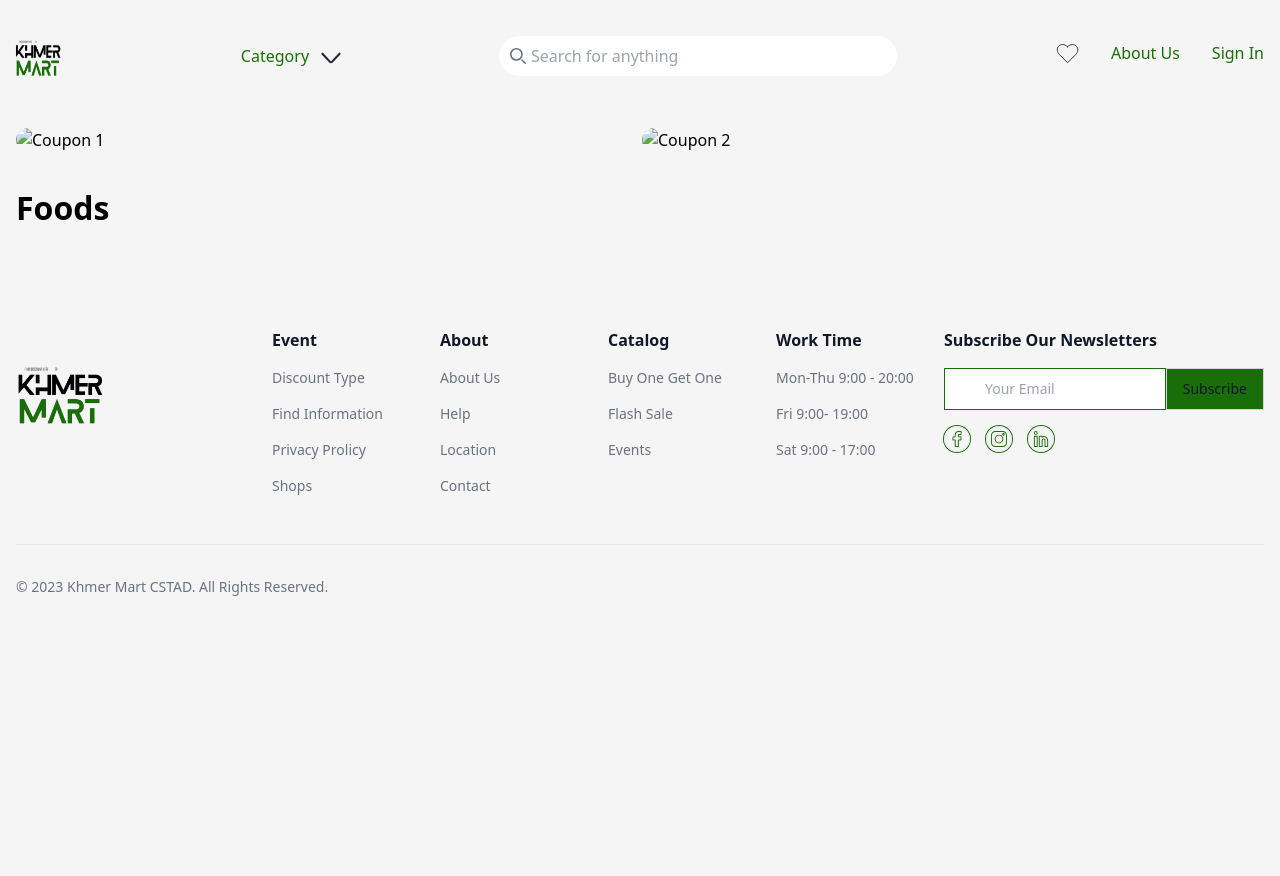
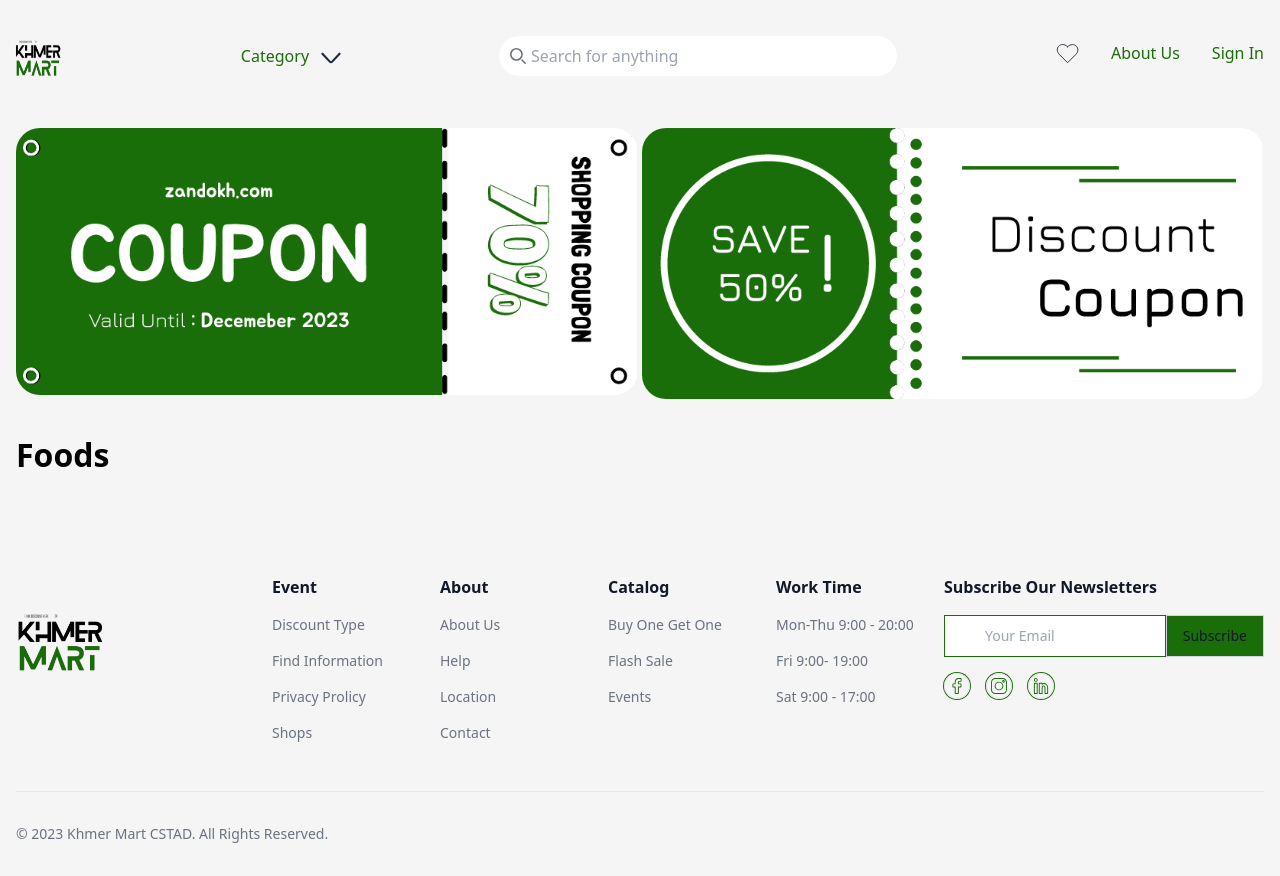
Before and after one commit to Sokcheatsrorng/khmer-mart, a website: page itemlist/coupon.html in a window 1280 px wide. Before the commit the page ends 800 px from the top, so only its background shows below. Drawn offline with nearby package versions, Linux system fonts and the light colour scheme; no server answers.

Commit message:
coupon image

```diff
--- a/itemlist/coupon.html
+++ b/itemlist/coupon.html
@@ -60,9 +60,9 @@
         <section>
             <div class="grid xl:grid-cols-2 md:grid-cols-2 sm:grid-cols-1 gap-1">
                 <a href="#">
-                    <img class="rounded-3xl  xl:w-[500px]h-[270px]  " src="/img/coupon1.png" alt="Coupon 1">
+                    <img class="rounded-3xl  xl:w-[500px]h-[270px]  " src="/khmer-mart/image/coupon1.png" alt="Coupon 1">
                 </a>
-                <a href="#"><img class="rounded-3xl xl:w-[500px]h-[270px]" src="/img/coupon2.png" alt="Coupon 2">
+                <a href="#"><img class="rounded-3xl xl:w-[500px]h-[270px]" src="/khmer-mart/image/coupon2.png" alt="Coupon 2">
                 </a>
             </div>
         </section>
```
